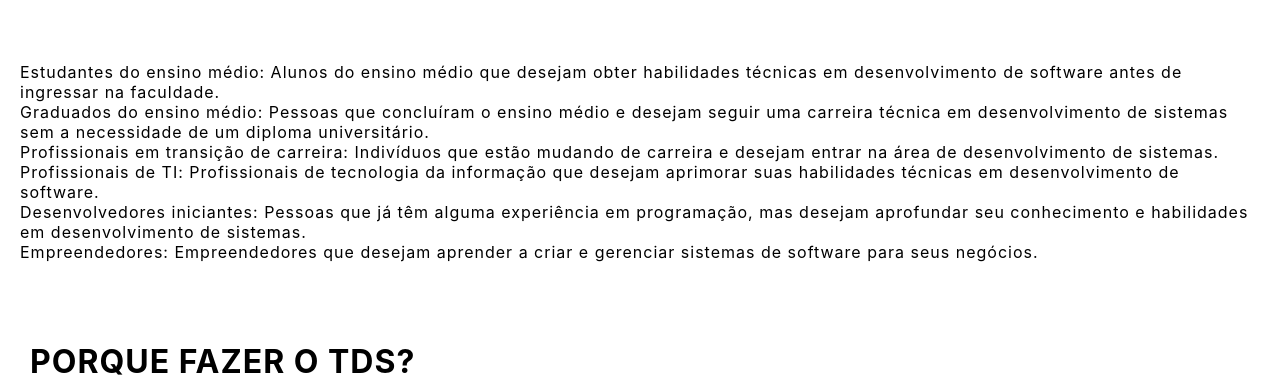
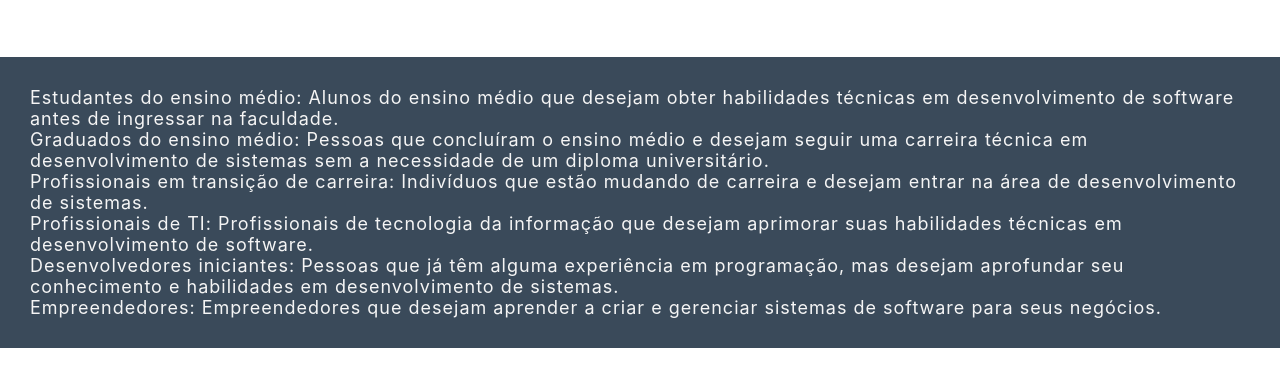
Before and after one commit to vania20231/trabalho1, a plain HTML site: page index.html in a window 1280 px wide. Shown: the part 569-952 px from the top of the page. Drawn offline with Linux system fonts and the light colour scheme.

Commit message:
Update styles.css

```diff
--- a/styles.css
+++ b/styles.css
@@ -292,3 +292,10 @@ footer {
     margin-top: 15px;
     padding: 20px;
 }
+.cont2{
+  margin-top: 30px;
+    padding: 30px;
+    background-color: #3a4a5a;
+    font-size: 18px;
+    color: #f5f5f5;
+}
```
